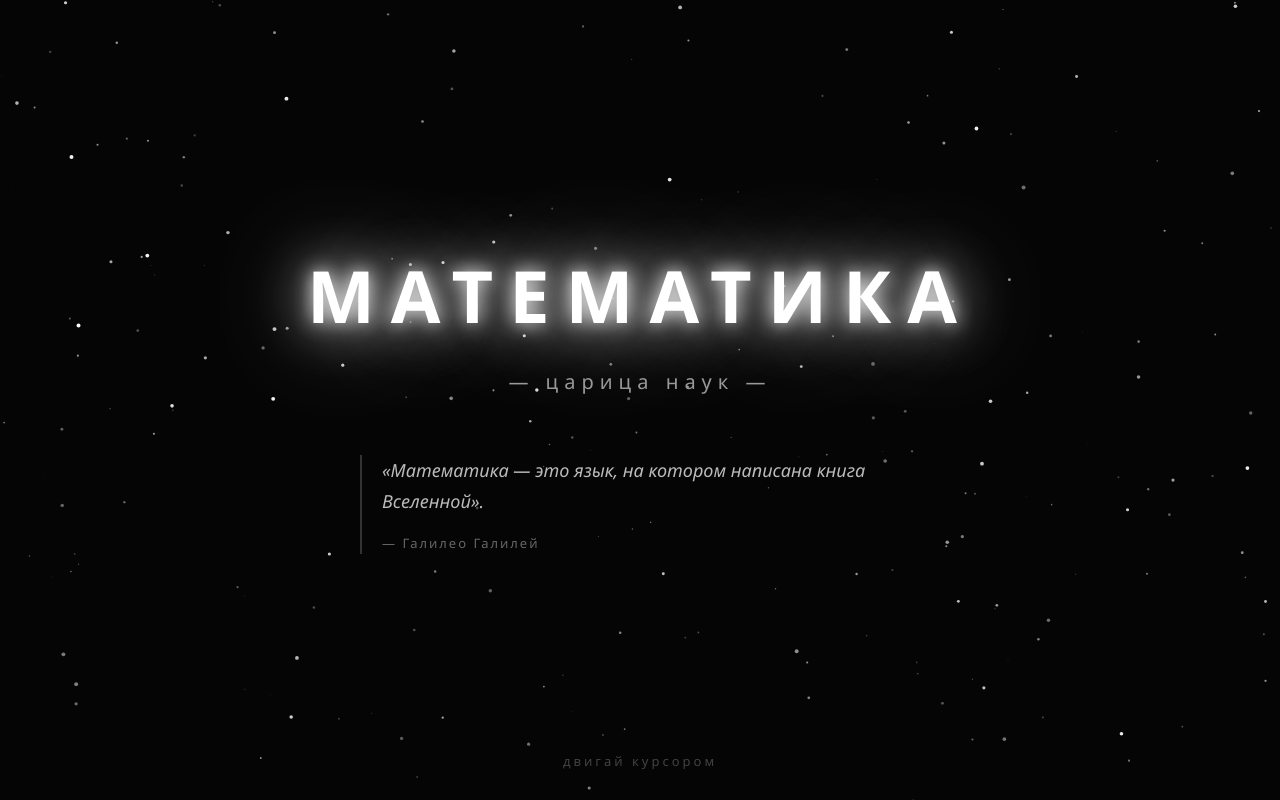
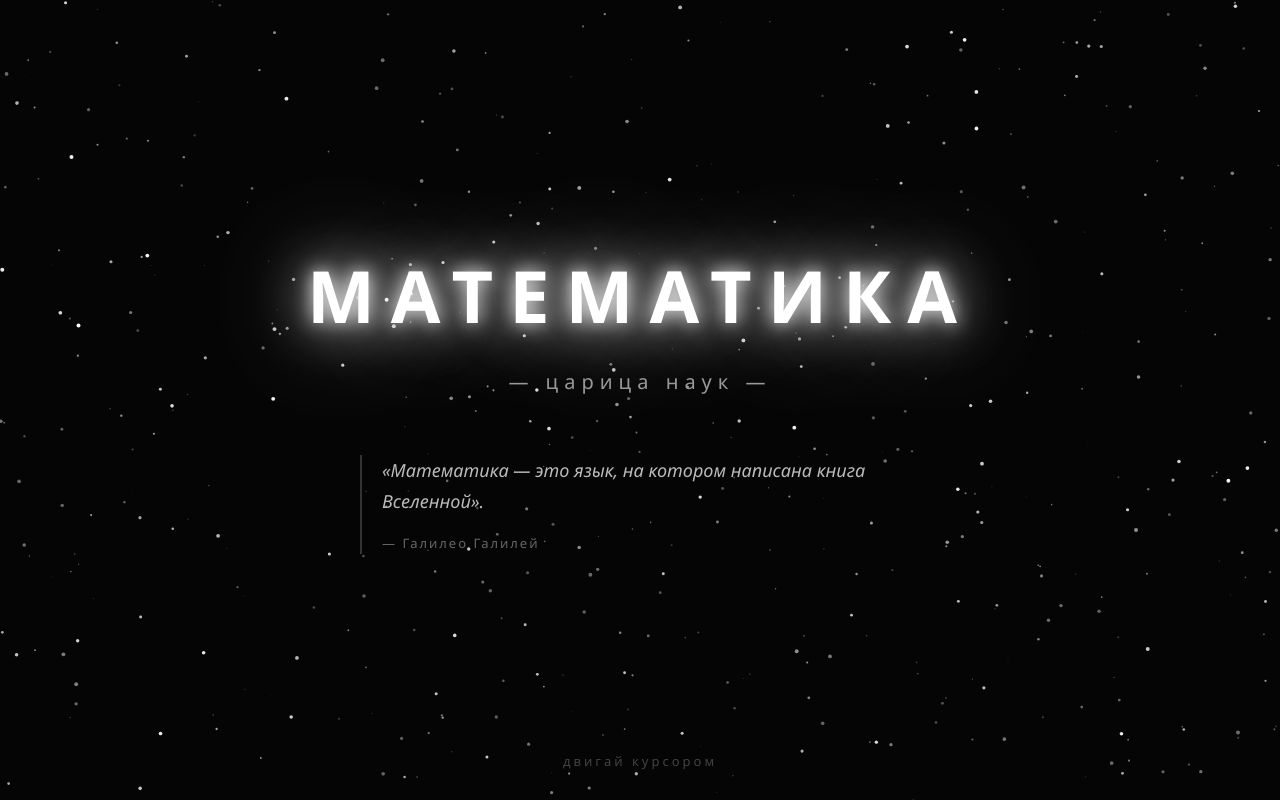
Before and after one commit to aethra0/aethra0.github.io, a plain HTML site: page index.html in a window 1280 px wide. Drawn offline with Linux system fonts and the light colour scheme.

Commit message:
Update index.html

```diff
--- a/index.html
+++ b/index.html
@@ -121,7 +121,7 @@
         window.addEventListener('resize', resize);
 
         const stars = [];
-        for (let i = 0; i < 220; i++) {
+        for (let i = 0; i < 500; i++) {
             const layer = Math.random();
             stars.push({
                 x: Math.random() * canvas.width,
```
